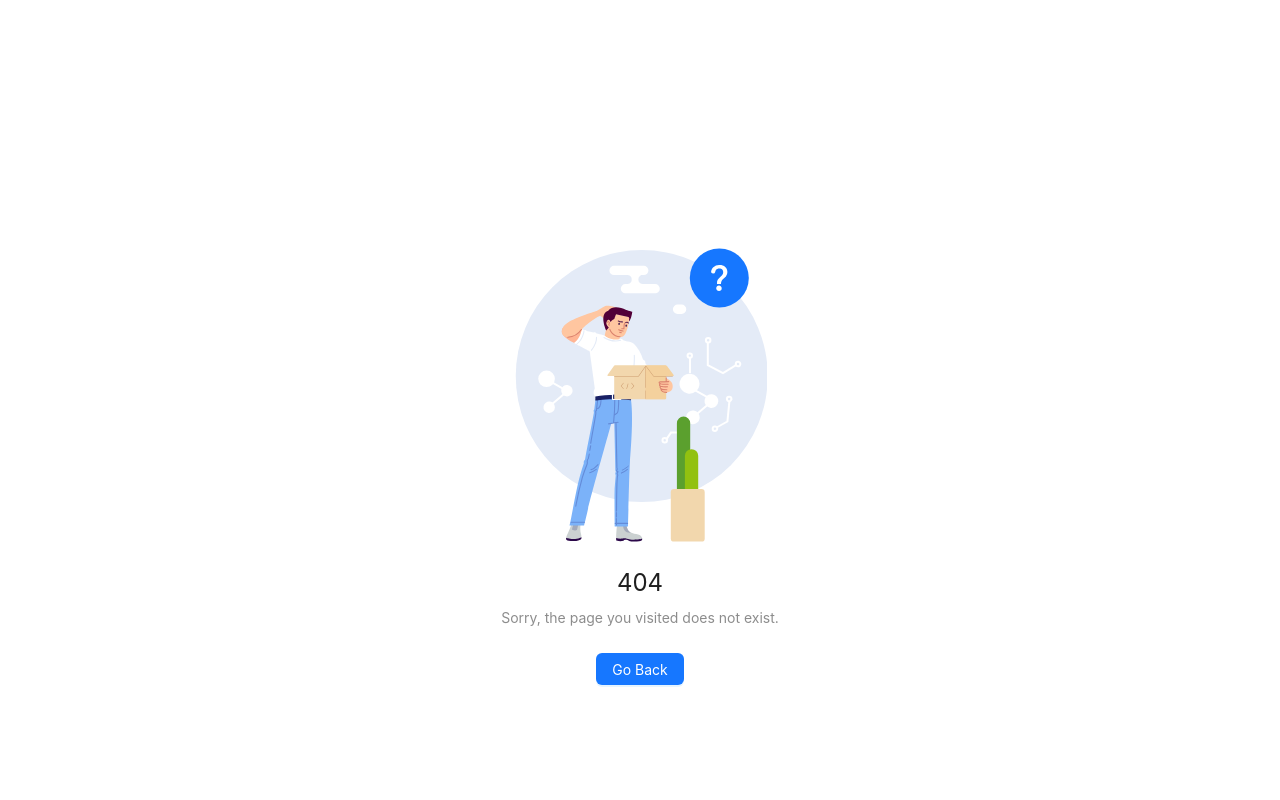
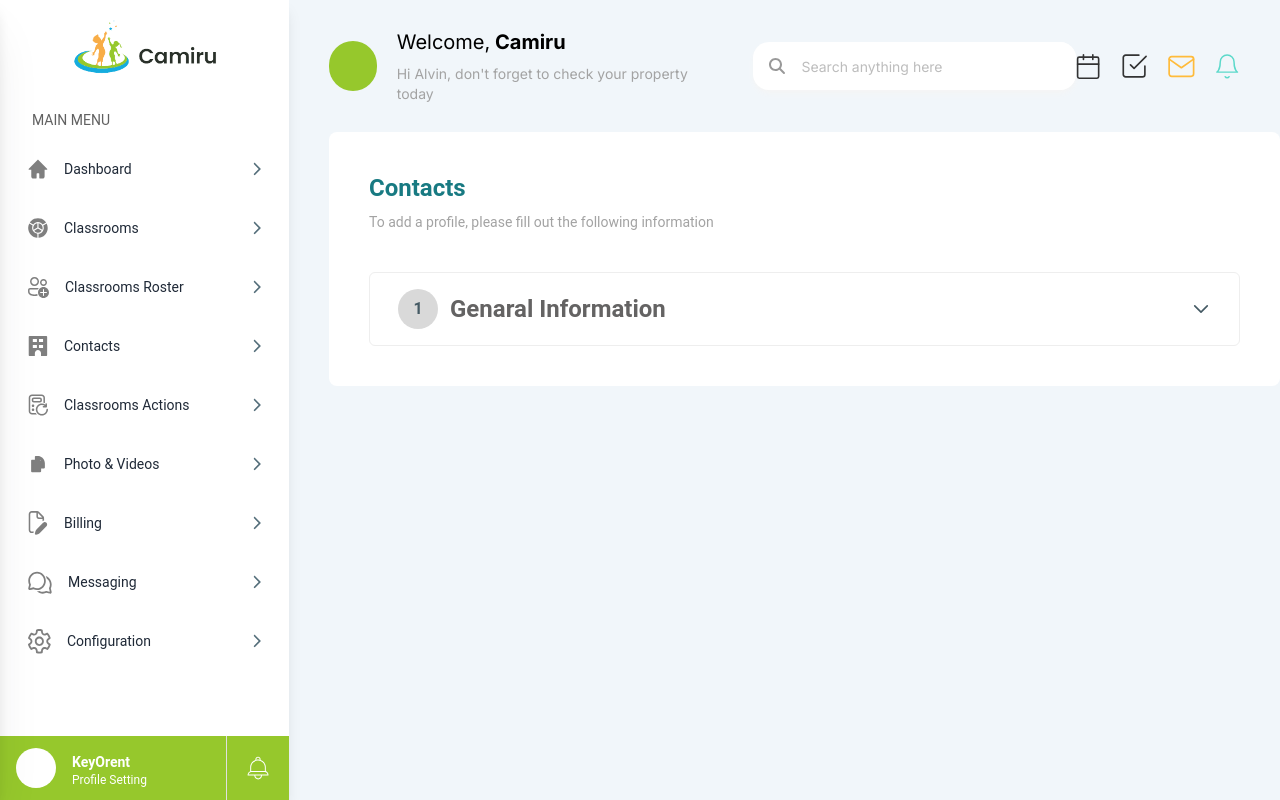
Before and after one commit to linear-digital/camiru-client-side, a React (Vite) app: page /dashboard/add-student in a window 1280 px wide. Before the commit this address had no page. Built offline with nearby package versions, Linux system fonts and the light colour scheme.

Commit message:
update Router.jsx

```diff
--- /dev/null
+++ b/src/Pages/Dashboard/AddStudent/AddStudent.jsx
@@ -0,0 +1,58 @@
+import React from "react";
+import {
+    Accordion,
+    AccordionHeader,
+    AccordionBody,
+} from "@material-tailwind/react";
+
+import DB_Page_Layout from '../../../Layouts/DB_Page_Layout';
+
+function Icon({ id, open }) {
+    return (
+        <svg
+            xmlns="http://www.w3.org/2000/svg"
+            fill="none"
+            viewBox="0 0 24 24"
+            strokeWidth={2}
+            stroke="currentColor"
+            className={`${id === open ? "rotate-180" : ""} h-5 w-5 transition-transform`}
+        >
+            <path strokeLinecap="round" strokeLinejoin="round" d="M19.5 8.25l-7.5 7.5-7.5-7.5" />
+        </svg>
+    );
+}
+
+
+const AddStudent = () => {
+    const [open, setOpen] = React.useState(0);
+
+    const handleOpen = (value) => setOpen(open === value ? 0 : value);
+
+    return (
+        <DB_Page_Layout>
+            <div>
+                <h1 className=" text-[#187A82] lg:text-2xl text-xl font-bold ">Contacts</h1>
+                <p className=" text-neutral-400 lg:mt-2 mt-1 font-normal text-sm">To add a profile, please fill out the following information</p>
+            </div>
+            <div className="mt-10">
+                <Accordion open={open === 1} icon={<Icon id={1} open={open} />}
+                className={`border rounded-md lg:px-7 px-3 ${open === 1 && "border-[#187A82] py-5 bg-[#F8FCFF]"}`}
+                >
+                    <AccordionHeader onClick={() => handleOpen(1)} className="border-none items-center">
+                        <div className="flex items-center gap-3">
+                            <div className="lg:w-10 w-7 lg:h-10 h-7 bg-[#D9D9D9] rounded-full text-xs lg:text-base flex justify-center items-center" >
+                                1
+                            </div>
+                            <div className="text-[#646363] text-sm lg:text-2xl font-bold ">Genaral Information</div>
+                        </div>
+                    </AccordionHeader>
+                    <AccordionBody>
+
+                    </AccordionBody>
+                </Accordion>
+            </div>
+        </DB_Page_Layout>
+    );
+};
+
+export default AddStudent;
--- /dev/null
+++ b/src/Pages/Dashboard/AddStudent/FormRow.jsx
@@ -0,0 +1,11 @@
+import React from 'react';
+
+const FormRow = () => {
+    return (
+        <div>
+
+        </div>
+    );
+};
+
+export default FormRow;
--- /dev/null
+++ b/src/Pages/Dashboard/AddStudent/Generalinfo.jsx
@@ -0,0 +1,11 @@
+import React from 'react';
+
+const Generalinfo = () => {
+    return (
+        <div>
+
+        </div>
+    );
+};
+
+export default Generalinfo;
--- a/src/Router/Router.jsx
+++ b/src/Router/Router.jsx
@@ -31,6 +31,7 @@ import StaffList from "../Pages/Dashboard/Staffs/StaffList";
 import StaffRoster from "../Pages/Dashboard/Staffs/StaffRoster";
 import ScheduleTimeOff from "../Pages/Dashboard/User/Profile/_UI/ScheduleTimeOff";
 import TimeCard from "../Pages/Dashboard/User/Profile/_UI/TimeCard";
+import AddStudent from "../Pages/Dashboard/AddStudent/AddStudent";
 
 const router = createBrowserRouter([
     {
@@ -99,6 +100,10 @@ const router = createBrowserRouter([
             {
                 path: "staffs-roster",
                 element: <StaffRoster />
+            },
+            {
+                path: "add-student",
+                element: <AddStudent />
             },
             {
                 path: ":role/:id",
```
